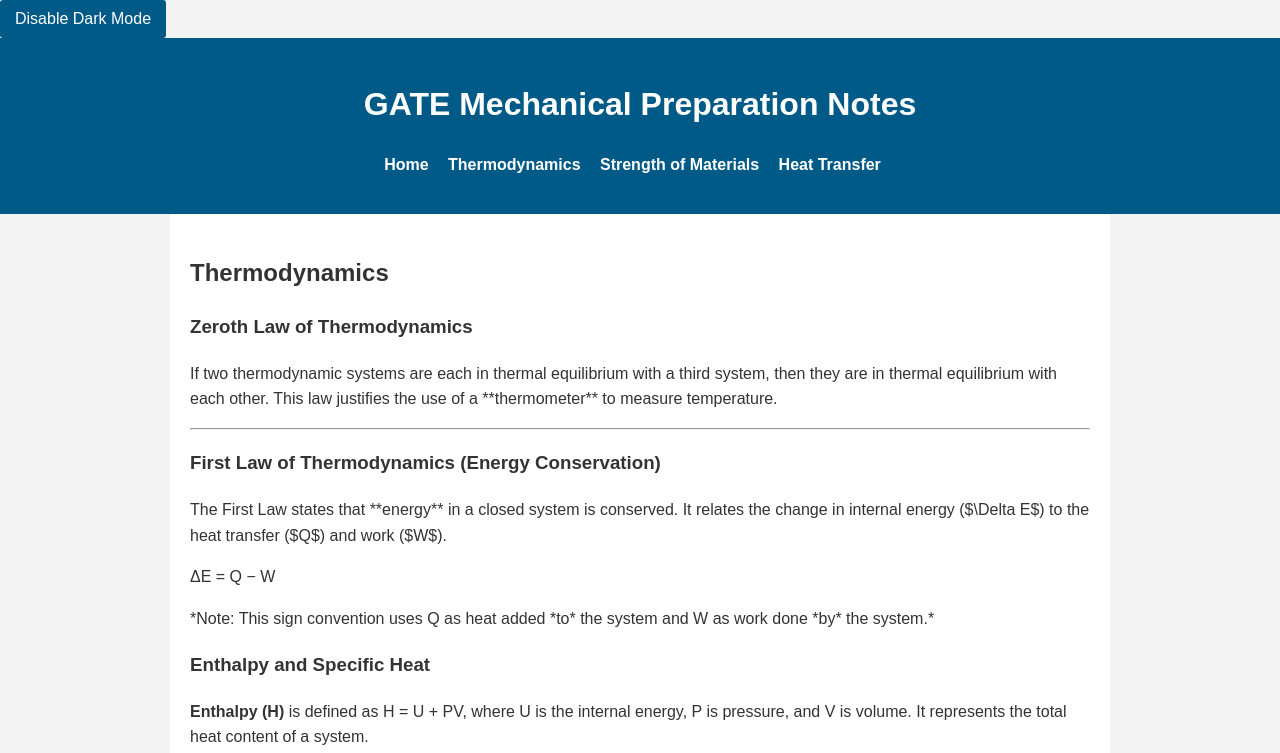
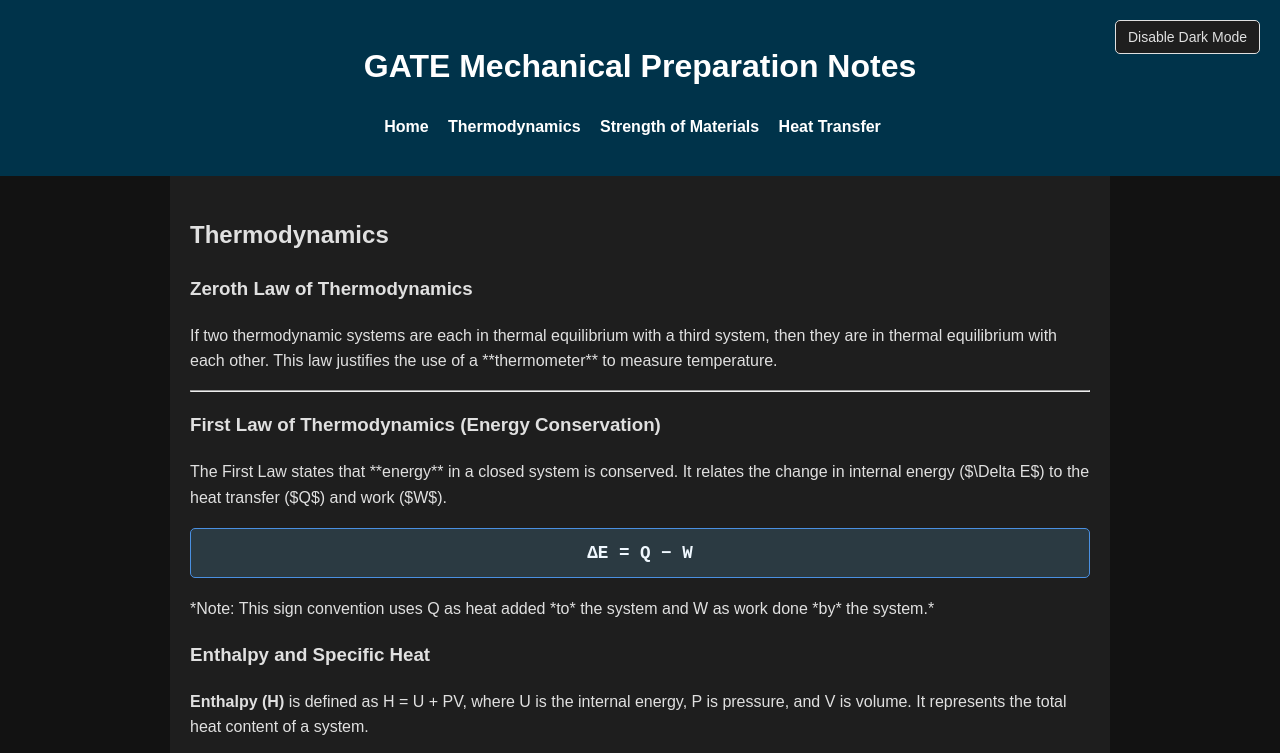
Before and after one commit to prathmeshjoshi008/gate, a plain HTML site: page notes/thermodynamics.html in a window 1280 px wide. Both pictures are taken after a click on the button "Enable Dark Mode". Shown: the top 753 px of the page. Drawn offline with Linux system fonts and the light colour scheme.

Commit message:
Update styles.css

```diff
--- a/styles.css
+++ b/styles.css
@@ -1,4 +1,3 @@
-
 body {
     font-family: Arial, sans-serif;
     line-height: 1.6;
@@ -64,3 +63,62 @@ footer {
     background-color: #005a87;
     color: white;
 }
+
+/* New CSS for Dark Mode */
+.dark-mode {
+    background-color: #121212;
+    color: #e0e0e0;
+}
+.dark-mode .site-header {
+    background-color: #00334a; /* Darker blue */
+}
+.dark-mode main {
+    background-color: #1e1e1e;
+}
+.dark-mode .featured-note {
+    background-color: #2c2c2c;
+    border-left: 5px solid #4a90e2; /* Lighter accent */
+}
+.dark-mode button, .dark-mode .button {
+    background-color: #4a90e2;
+}
+.dark-mode footer {
+    background-color: #00334a;
+}
+
+/* Style for the Dark Mode Toggle button */
+#dark-mode-toggle {
+    position: absolute;
+    top: 20px;
+    right: 20px;
+    padding: 8px 12px;
+    font-size: 14px;
+    background-color: #fff;
+    color: #005a87;
+    border: 1px solid #005a87;
+    border-radius: 5px;
+    cursor: pointer;
+}
+.dark-mode #dark-mode-toggle {
+    background-color: #1e1e1e;
+    color: #e0e0e0;
+    border: 1px solid #e0e0e0;
+}
+
+/* New CSS for Formula Blocks */
+.formula-block {
+    background-color: #f0f8ff; /* Light blue background */
+    border: 1px solid #cceeff;
+    padding: 10px;
+    font-family: 'Courier New', monospace; /* Monospace font for formulas */
+    font-size: 1.1em;
+    overflow-x: auto; /* for long formulas */
+    border-radius: 5px;
+    text-align: center;
+    font-weight: bold;
+}
+.dark-mode .formula-block {
+    background-color: #2b3a42; /* Darker background for dark mode */
+    border: 1px solid #4a90e2;
+    color: #f0f8ff;
+}
```
